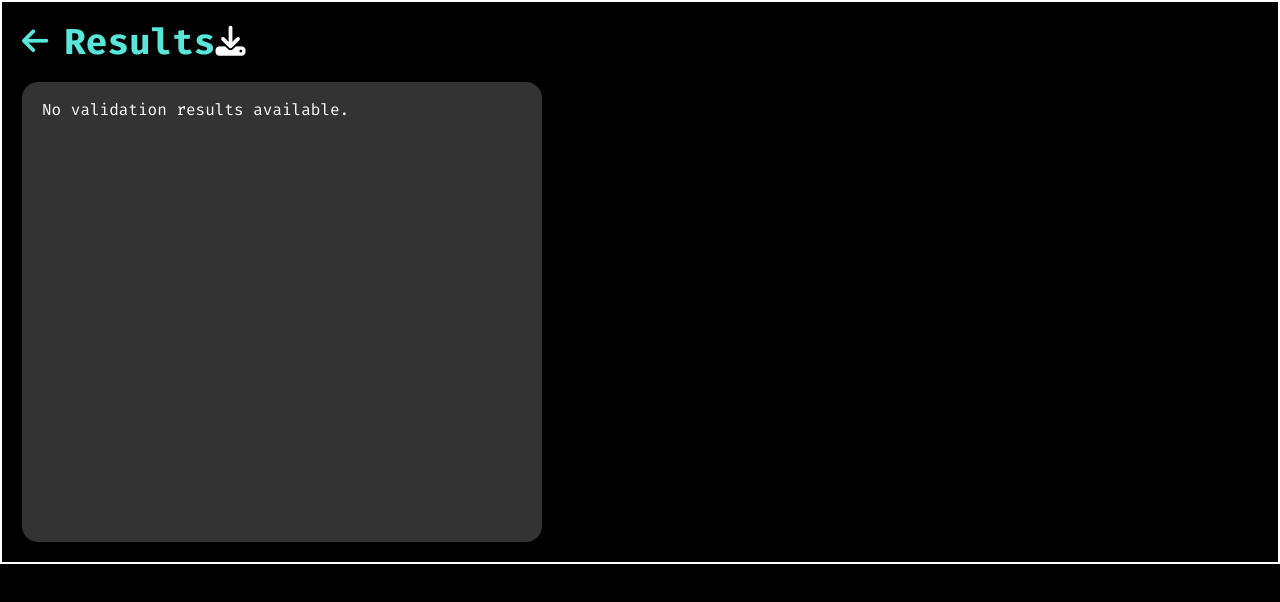
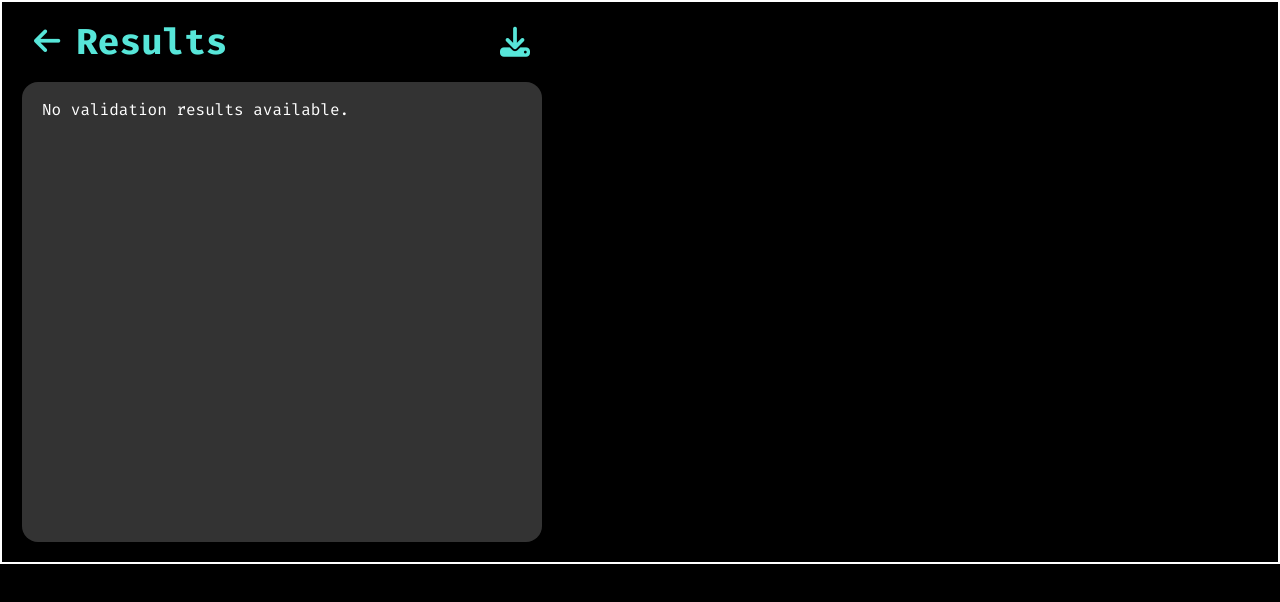
Before and after one commit to vishalchaurasia10/Xpath-Validation-Extension, a browser extension: page result.html in a window 1280 px wide. Drawn offline with Linux system fonts and the light colour scheme.

Commit message:
fixed download logo

```diff
--- a/result.html
+++ b/result.html
@@ -8,15 +8,15 @@
 
 <body class="bg-black font-firaCode border-white border-2">
     <div class="extensionContainer w-[35rem] h-[35rem] flex flex-col items-center p-5 space-y-5">
-        <div class="heading flex items-center justify-between w-full">
-            <div class="flex items-center space-x-4">
+        <div class="heading px-3 flex items-center justify-between w-full">
+            <div class="flex items-center space-x-4 w-1/2">
                 <a href="popup.html" title="Go Back">
                     <i class="fa-solid fa-arrow-left text-3xl text-[#57E6D9]"></i>
                 </a>
                 <h2 class="text-4xl font-extrabold text-[#57E6D9] capitalize">Results</h2>
             </div>
-            <div role="button" class="cursor-pointer" aria-label="download result">
-                <i id="download_results" class="fa-solid fa-download cursor-pointer text-white text-3xl"></i>
+            <div role="button" class="cursor-pointer w-1/2 flex justify-end" title="Download Results" aria-label="download result">
+                <i id="download_results" class="fa-solid fa-download cursor-pointer text-[#57E6D9] text-3xl"></i>
             </div>
         </div>
         <div class="text-white space-y-4 w-full h-full overflow-y-auto bg-[rgba(255,255,255,0.2)] rounded-2xl p-4 px-5"
```
Also changed, not shown: dist/styles.css.
